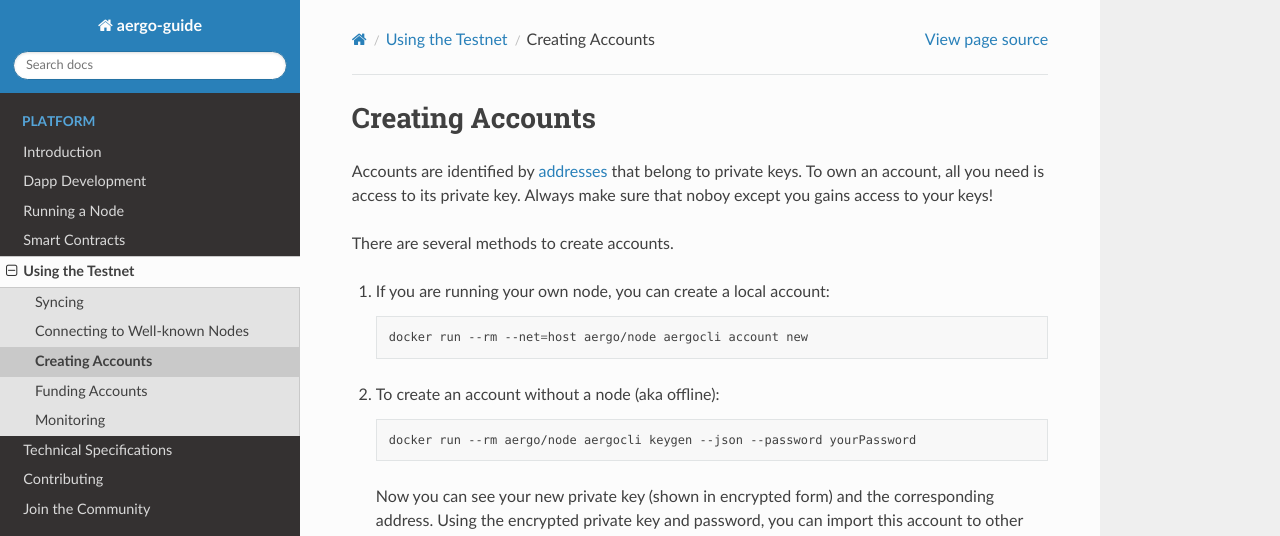
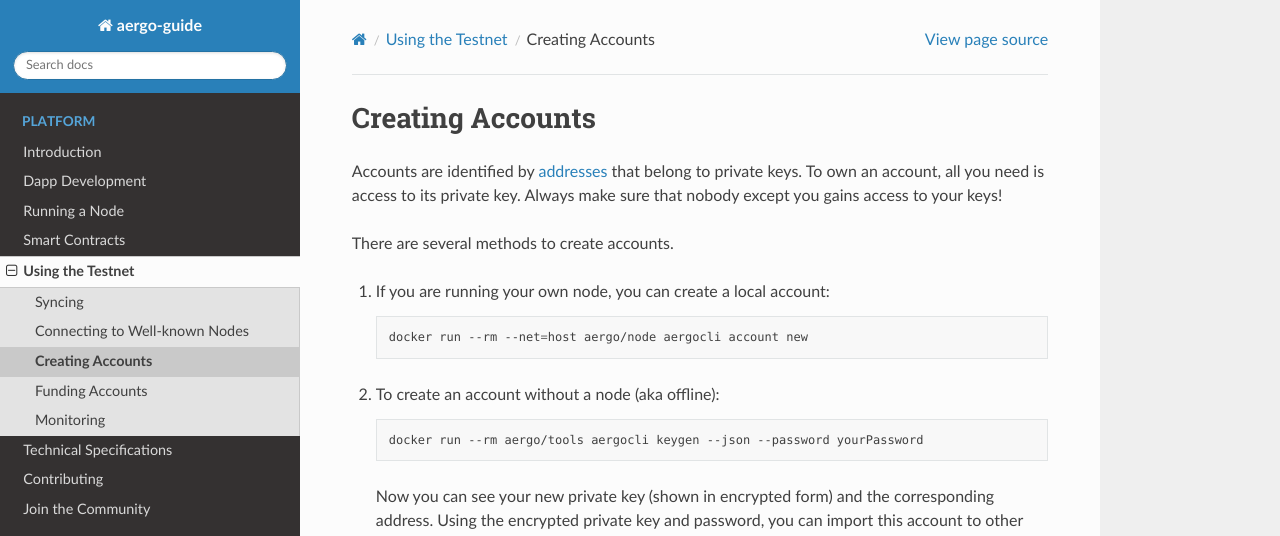
Before and after one commit to aergoio/guide, a Sphinx documentation site: the page built from source/using-testnet/accounts.rst, in a window 1280 px wide. Shown: the top 536 px of the page. Built offline with Sphinx 7.4.7 and the Read the Docs theme 2.0.0, drawn with Linux system fonts in a browser that asks for light colours.

Commit message:
Fix some typos in accounts page

```diff
--- a/source/using-testnet/accounts.rst
+++ b/source/using-testnet/accounts.rst
@@ -2,7 +2,7 @@
 =================
 
 Accounts are identified by `addresses <../specs/addresses.html>`_ that belong to private keys. To own an account, all you need is access to its private key.
-Always make sure that noboy except you gains access to your keys!
+Always make sure that nobody except you gains access to your keys!
 
 There are several methods to create accounts.
 
@@ -16,7 +16,7 @@
 
    .. code-block:: shell
 
-        docker run --rm aergo/node aergocli keygen --json --password yourPassword
+        docker run --rm aergo/tools aergocli keygen --json --password yourPassword
 
    Now you can see your new private key (shown in encrypted form) and the corresponding address.
    Using the encrypted private key and password, you can import this account to other nodes or wallets.
```
